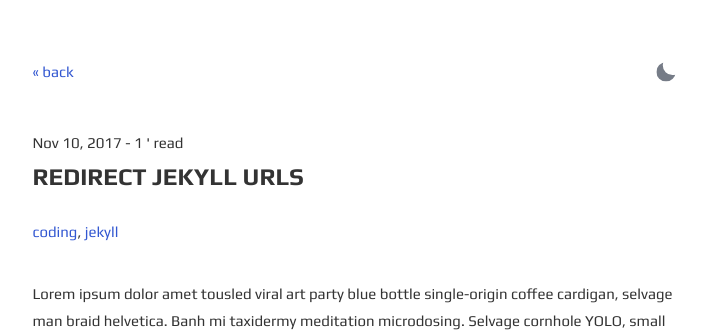
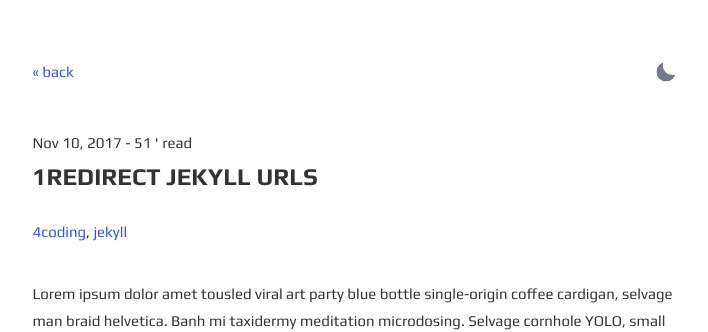
Before and after one commit to k-sub-git/younggunkim.github.io, a Jekyll site: the page built from _posts/2017-11-10-redirect-jekyll-urls.md, in a window 1280 px wide. Shown: the top 332 px of the page, without its empty margins (285-993 px from the left). Built offline with Jekyll 4.4.1, drawn with Linux system fonts in a browser that asks for light colours; comment, search, counter and statistics services are not loaded.

Commit message:
Update 2017-11-10-redirect-jekyll-urls.md

```diff
--- a/_posts/2017-11-10-redirect-jekyll-urls.md
+++ b/_posts/2017-11-10-redirect-jekyll-urls.md
@@ -1,10 +1,10 @@
 ---
 layout: post
-title: Redirect Jekyll URLs
-description: How to Redirect Pages in Jekyll
-summary: How to Redirect Pages in Jekyll.
-tags: coding jekyll
-minute: 1
+title: 1Redirect Jekyll URLs
+description: 2How to Redirect Pages in Jekyll
+summary: 3How to Redirect Pages in Jekyll.
+tags: 4coding jekyll
+minute: 51
 ---
 
 Lorem ipsum dolor amet tousled viral art party blue bottle single-origin coffee cardigan, selvage man braid helvetica. Banh mi taxidermy meditation microdosing. Selvage cornhole YOLO, small batch vexillologist raclette VHS prism sustainable 8-bit ugh semiotics letterpress disrupt pop-up. Celiac shabby chic ugh, jianbing whatever kitsch tattooed edison bulb kogi irony etsy.
```
